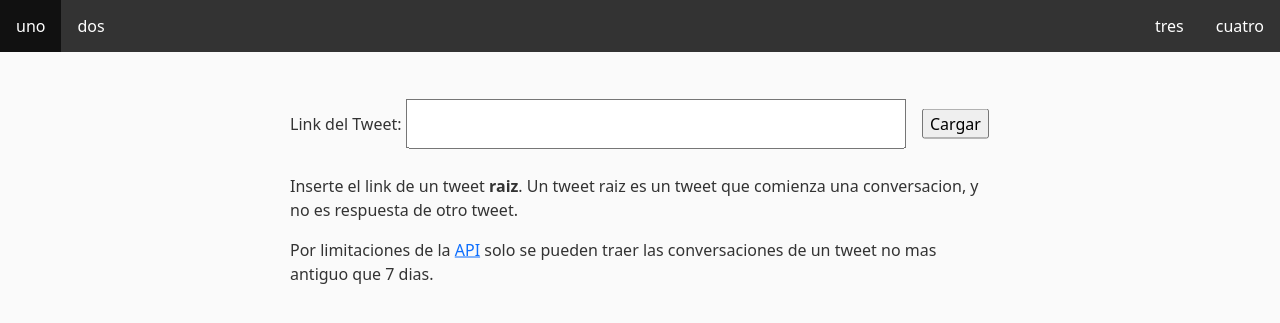
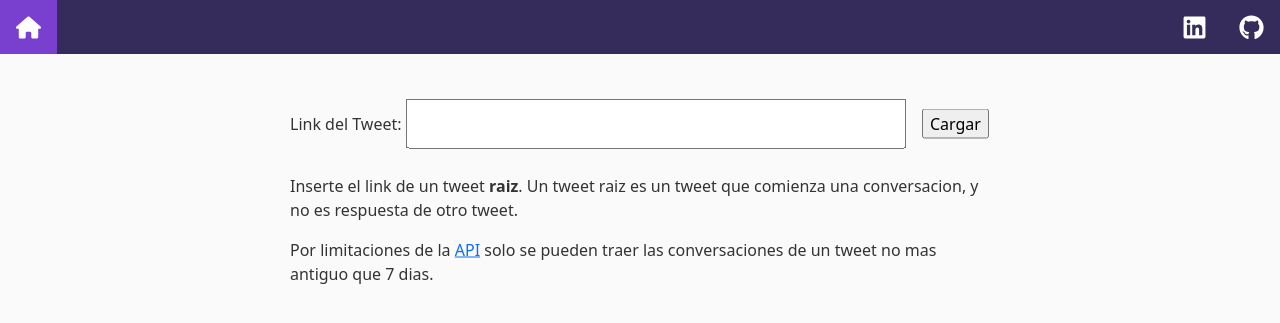
Before and after one commit to bashiron/Riposte, a Django app: page / in a window 1280 px wide. Shown: the top 323 px of the page. Run offline with Django 4.2, Linux system fonts and the light colour scheme.

Commit message:
Navbar mejorado
Agrego links reales al navbar junto a sus respectivos SVGs. Cambio los estilos del navbar.

```diff
--- a/thread_reader/threads/static/threads/base.css
+++ b/thread_reader/threads/static/threads/base.css
@@ -21,7 +21,7 @@ body {
   margin: 0;
   padding: 0;
   overflow: hidden;
-  background-color: #333;
+  background-color: #362c5b;
   position: fixed;
   top: 0;
   width: 100%;
@@ -35,6 +35,12 @@ body {
   float: right;
 }
 
+.topnav img {
+  width: 25px;
+  height: 25px;
+  filter: invert(100%) sepia(0%) saturate(0%) hue-rotate(96deg) brightness(102%) contrast(101%);
+}
+
 .topnav li a {
   display: block;
   color: white;
@@ -44,7 +50,7 @@ body {
 }
 
 .topnav li a:hover {
-  background-color: #111;
+  background-color: #793fce;
 }
 
 .home-container {
--- a/thread_reader/threads/templates/threads/base.html
+++ b/thread_reader/threads/templates/threads/base.html
@@ -14,10 +14,10 @@
     <script src="{% static 'threads/thread.js' type="text/javascript" %}"></script>
     <div class="topnav">
       <ul>
-        <li><a href="http://" target="_blank">uno</a></li>
-        <li><a href="http://" target="_blank">dos</a></li>
-        <li class="r-nav"><a href="http://" target="_blank">cuatro</a></li>
-        <li class="r-nav"><a href="http://" target="_blank">tres</a></li>
+        <li><a href="/"><img src="{% static 'icons/house-solid.svg' %}" alt="inicio"></a></li>
+        {% comment %} <li><a href="http://" target="_blank">dos</a></li> {% endcomment %}
+        <li class="r-nav"><a href="https://github.com/lucianoamoruso/ThreadReader" target="_blank"><img src="{% static 'icons/github.svg' %}" alt="source code"></a></li>
+        <li class="r-nav"><a href="https://www.linkedin.com/in/luciano-amoruso-6a8a92119" target="_blank"><img src="{% static 'icons/linkedin.svg' %}" alt="linkedin"></a></li>
       </ul>
     </div>
     {% block content %}{% endblock content %}
```
Also changed, not shown: thread_reader/threads/static/icons/github.svg (added), thread_reader/threads/static/icons/house-solid.svg (added), thread_reader/threads/static/icons/linkedin.svg (added).
